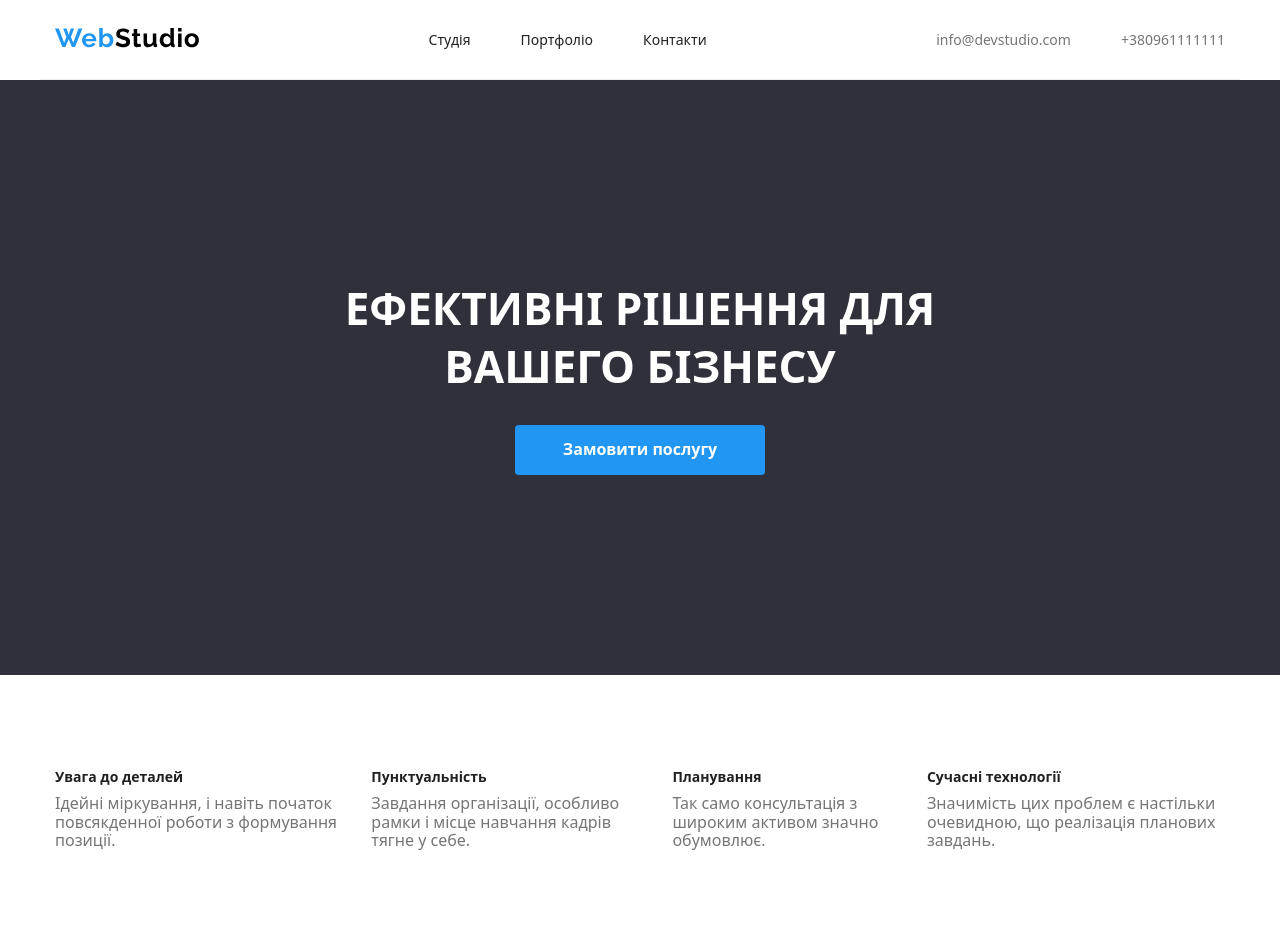
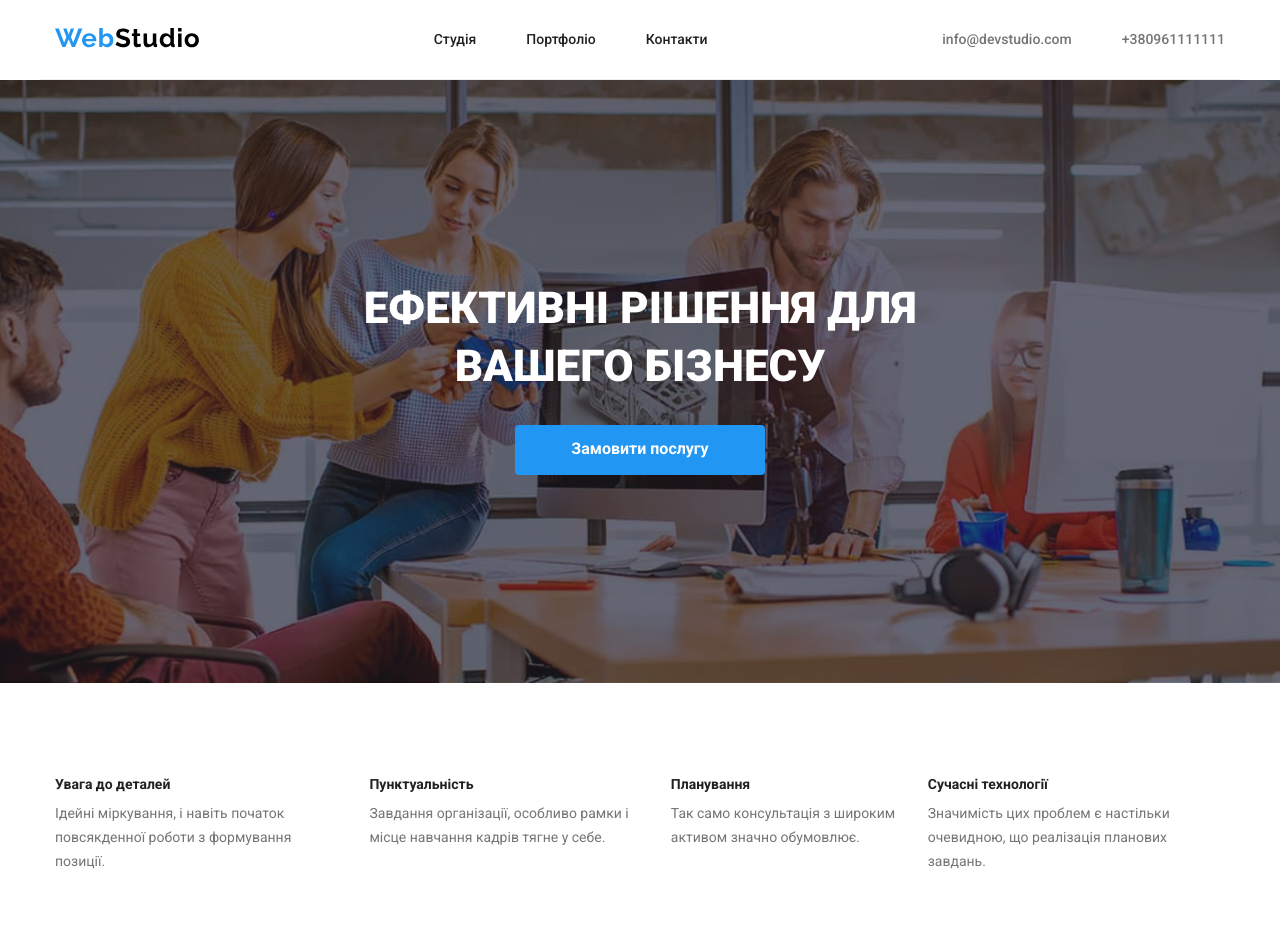
Before and after one commit to khvostatyy/homework3, a plain HTML site: page index.html in a window 1280 px wide. Shown: the top 940 px of the page. Drawn offline with nearby package versions, Linux system fonts and the light colour scheme.

Commit message:
Виправлення помилок

```diff
--- a/css/style.css
+++ b/css/style.css
@@ -8,10 +8,11 @@
 --second-accent-white-color: rgba(255, 255, 255, 0.6);
 --background-color: rgba(47, 48, 58, 1);
 --second-background-color: #F5F4FA;
+--third-bgc-color: #C4C4C4;
 }
 
 body {
-    font-family: system-ui, -apple-system, BlinkMacSystemFont, 'Segoe UI', Roboto, Oxygen, Ubuntu, Cantarell, 'Open Sans', 'Helvetica Neue', sans-serif;
+    font-family: 'Roboto', sans-serif;
     background-color: #fff;
     color: var(--primery-text-color)
 }
@@ -20,31 +21,34 @@ body {
     list-style: none;
 }
 
-/* Site-nav */
-
 .container {
     width: 1200px;
     margin-left: auto;
     margin-right: auto;
     padding: 0px 15px;
+}
+
+/* Site-nav */
+
+.nav {
     border-bottom: 1px solid #ECECEC;
     display: flex;
     justify-content: space-between;
     align-items: center;
 }
 
-.site-nav {
+.nav-list {
     margin-top: 0px;
     margin-bottom: 0px;
     padding: 0px;
     display: flex;
 }
 
-.site-nav .site-item + .site-item {
+.site-item + .site-item {
     margin-left: 50px;
 }
 
-.site-nav .link {
+.nav-list .link {
     display: block;
     padding-top: 32px;
     padding-bottom: 32px;
@@ -56,27 +60,27 @@ body {
     text-decoration: none;
 }
 
-.site-nav .link:hover {
+.nav-list .link:hover {
     color: var(--accent-color);
 }
 
-.site-nav .link:focus {
+.nav-list .link:focus {
     color: #80c6ff;
 }
 
 /* Auth-nav */
-.auth-nav {
+.auth-list {
     margin-top: 0px;
     margin-bottom: 0px;
     padding: 0px;
     display: flex;
 }
 
-.auth-nav .item + .item {
+.auth-list .auth-item + .auth-item {
     margin-left: 50px;
 }
 
-.auth-nav .link {
+.auth-list .link {
     display: block;
     padding-top: 32px;
     padding-bottom: 32px;
@@ -87,15 +91,15 @@ body {
     line-height: 1.1;
     text-decoration: none;
 }
-.auth-nav .link:hover {
+.auth-list .link:hover {
     color: var(--accent-color);
 }
 
-.auth-nav .link:focus {
+.auth-list .link:focus {
     color: #80c6ff;
 }
 
-.auth-nav .tell {
+.auth-list .tell {
     padding-top: 32px;
     padding-bottom: 32px;
 
@@ -112,25 +116,35 @@ body {
 
 /* Герой */
 
-.hero-background {
-    background-color: var(--background-color);
+.outline {
+    max-width: 1600px;
+    min-height: 600px;
+    margin-left: auto;
+    margin-right: auto;
+
+    background-color: var(--third-bgc-color);
+    background-image: linear-gradient(
+        to right,
+        rgba(47, 48, 58, 0.4),
+        rgba(47, 48, 58, 0.4)
+    ),
+    url(../images/hero.jpg);
+    background-size: cover;
+    background-repeat: no-repeat;
+    background-position: center;
 }
 
-.section-hero {
-    width: 1200px;
-    margin-left: auto;
-    margin-right: auto;
-    padding-top: 200px;
-    padding-bottom: 200px;
-    padding-right: 15px;
-    padding-left: 15px;
+.hero-section {
+    padding: 200px 0px 208px;
+}
 
-    background-color: var(--background-color);
+.title-container {
+    width: 696px;
+    margin: 0 auto;
 }
 
 .hero-tittle {
-    margin-top: 0px;
-    margin-bottom: 0px;
+    margin: 0px;
 
     color: var(--accent-white-color);
     font-size: 44px;
@@ -140,7 +154,7 @@ body {
     text-align: center;
 }
 
-.button {
+.hero-section .button {
     display: block;
     margin-right: auto;
     margin-left: auto;
@@ -161,10 +175,7 @@ body {
 
 /* Список переваг */
 
-.section-benefits {
-    width: 1200px;
-    margin-left: auto;
-    margin-right: auto;
+.benefits-section {
     padding: 94px 15px;
 }
 
@@ -175,32 +186,26 @@ body {
     padding: 0px;
 }
 
-.benefits-item h3 {
-    margin-top: 0px;
-    margin-bottom: 10px;
-}
+.benefits-item .title {
+    margin: 0px 0px 10px 0px;
 
-.benefits-item p {
-    margin-top: 0px;
-    margin-bottom: 0px;
-}
-
-.benefits-item + .benefits-item{
-    margin-left: 30px;
-}
-
-.section-title {
     color: var(--title-text-color);
     font-size: 14px;
     font-weight: 700;
     line-height: 1.1;
 }
 
-.section-title p {
+.benefits-item .text {
+    margin: 0px;
+
     color: var(--primery-text-color);
     font-size: 14px;
     font-weight: 400;
     line-height: 1.7;
+}
+
+.benefits-item + .benefits-item{
+    margin-left: 30px;
 }
 
 /* Резюме */
--- a/index.html
+++ b/index.html
@@ -21,57 +21,58 @@
                 <img src="./images/WebStudio.svg" alt="Логотип компанії">
             </a>
 
-         <div class="site">
-            <ul class="site-nav list">
+         <div class="site-nav">
+            <ul class="nav-list list">
                 <li class="site-item"> <a href="" class="link">Студія</a></li>
                 <li class="site-item"> <a href="./portfolio.html" class="link">Портфоліо</a></li>
                 <li class="site-item"> <a href="" class="link">Контакти</a></li>
             </ul>
          </div>
 
-         <div class="auth">
-            <ul class="auth-nav list">
-                <li class="item"> <a href="" class="link">info@devstudio.com</a></li>
-                <li class="tell item"> +380961111111 </li>
+         <div class="auth-nav">
+            <ul class="auth-list list">
+                <li class="auth-item"> <a href="" class="link">info@devstudio.com</a></li>
+                <li class="auth-item"> <a href="" class="link">+380961111111</a></li>
             </ul>
          </div>
         </nav>
     </header>
 
     <main>
-
         <!-- Герой -->
-        <div class="hero-background">
-            <section class="section-hero">
-                <h1 class="hero-tittle">ЕФЕКТИВНІ РІШЕННЯ ДЛЯ <br> ВАШЕГО БІЗНЕСУ</h1>
+        <div class="outline">
+            <section class="hero-section container">
+                <div class="title-container">
+                    <h1 class="hero-tittle">ЕФЕКТИВНІ РІШЕННЯ ДЛЯ ВАШЕГО БІЗНЕСУ</h1>
+                </div>
                 <a href="" class="button">Замовити послугу</a>
             </section>
         </div>
 
         <!-- Список переваг -->
-        <section class="section-benefits">
+        <section class="benefits-section container">
             <ul class="benefits-list list">
                 <li class="benefits-item">
-                    <h3 class="section-title">Увага до деталей</h3>
-                    <p class="text">
+                    <h3 class="title">Увага до деталей</h3>
+                    <p  class="text">
                         Ідейні міркування, і навіть початок повсякденної роботи з формування позиції.
                     </p>
                 </li>
                 <li class="benefits-item">
-                    <h3 class="section-title">Пунктуальність</h3>
-                    <p>
+                    <h3 class="title">Пунктуальність</h3>
+                    <p class="text">
                         Завдання організації, особливо рамки і місце навчання кадрів тягне у себе.
                     </p>
                 </li>
                 <li class="benefits-item">
-                    <h3 class="section-title">Планування</h3>
-                    <p>
+                    <h3 class="title">Планування</h3>
+                    <p class="text">
                         Так само консультація з широким активом значно обумовлює.
                     </p>
                 </li>
                 <li class="benefits-item">
-                    <h3 class="section-title">Сучасні технології</h3>
-                    <p>
+                    <h3 class="title">Сучасні технології</h3>
+                    <p class="text">
                         Значимість цих проблем є настільки очевидною, що реалізація планових завдань.
                     </p>
                 </li>
```
Also changed, not shown: images/envelope (hover).svg (added), images/hero.jpg (added), 2 other files.
